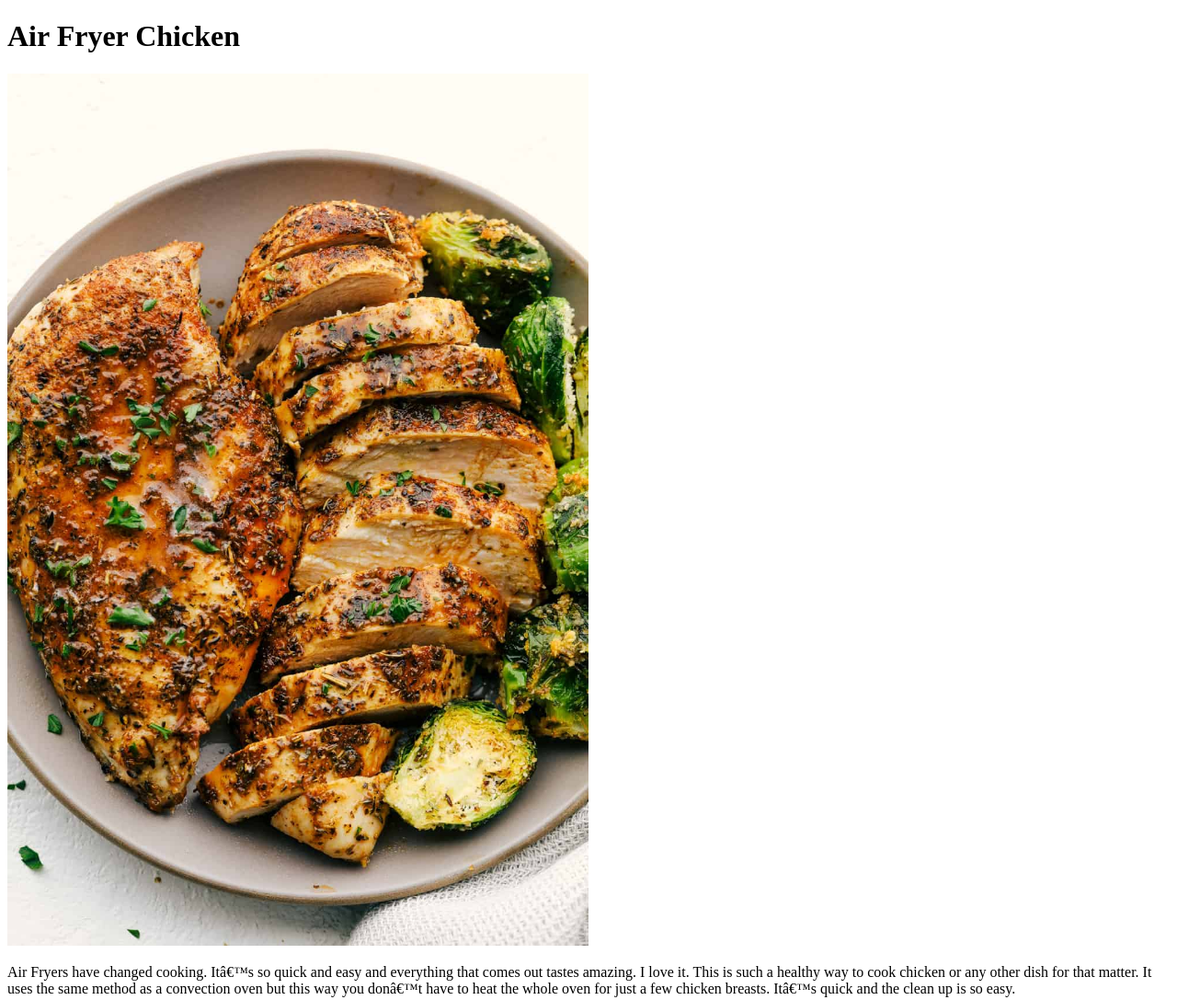
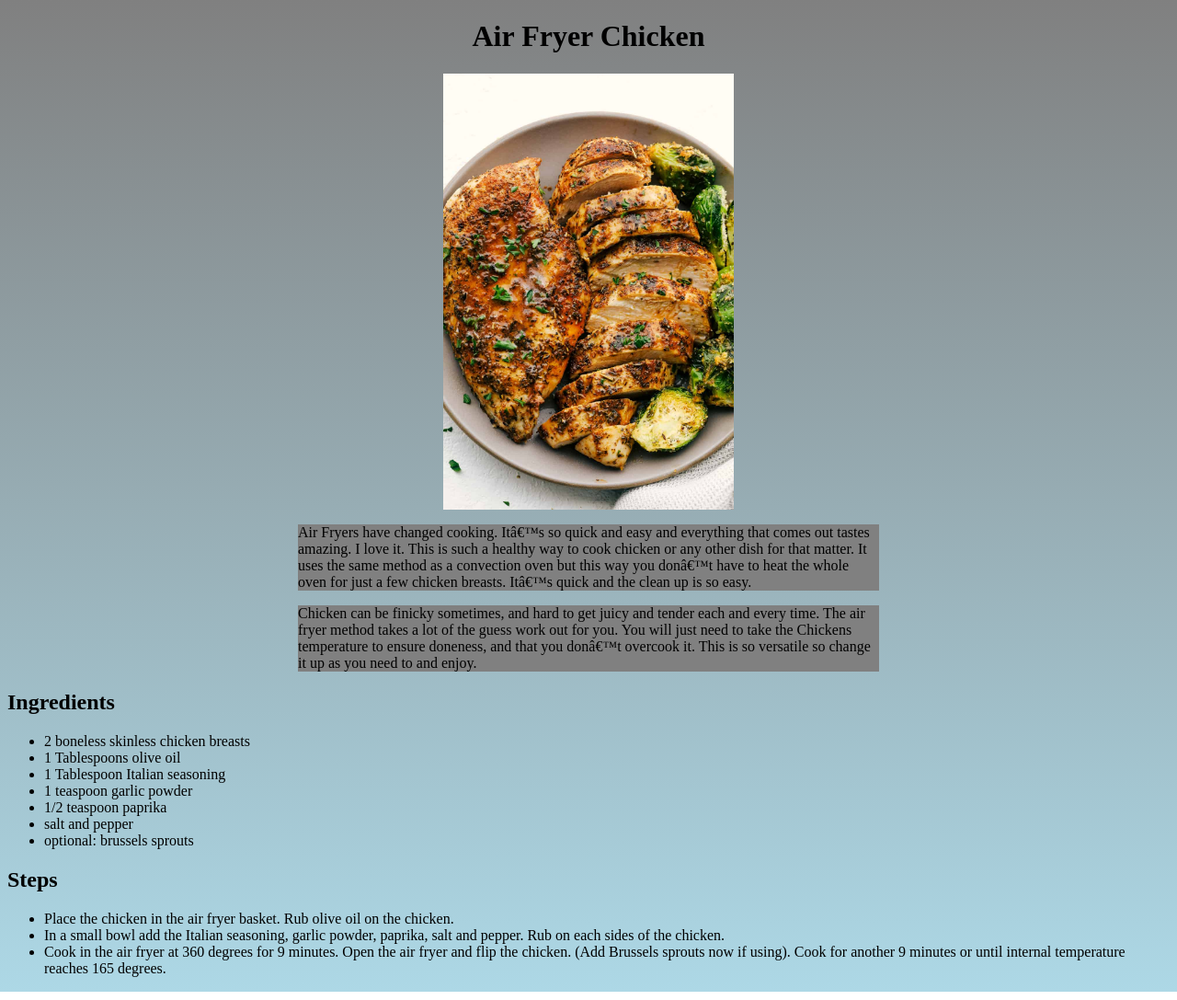
Before and after one commit to WhatupDanz/odin-recipes, a plain HTML site: page recipes/air-fryer-chicken.html in a window 1280 px wide. Shown: the top 1087 px of the page at 92% size. Drawn offline with Linux system fonts and the light colour scheme.

Commit message:
Practice with CSS, background, centering, colors

```diff
--- a/recipes/air-fryer-chicken.html
+++ b/recipes/air-fryer-chicken.html
@@ -3,10 +3,11 @@
     <head>
         <meta charset="utc-8">
         <Title>Air Fryer Chicken Recipe</Title>
+        <link rel="stylesheet" href="../styles.css">
     </head>
 
 <h1>Air Fryer Chicken</h1>
-<img src="../img/air-fryer-chicken.jpg" width="50%" height="50%" alt="Air Fryer Chicken">
+<img class="img" src="../img/air-fryer-chicken.jpg" alt="Air Fryer Chicken">
 
 <body>
     <p>Air Fryers have changed cooking. It’s so quick and easy and everything that comes out tastes amazing. I love it.
--- /dev/null
+++ b/styles.css
@@ -0,0 +1,37 @@
+p {
+
+    background-color: gray;
+    margin-left: 25%;
+    margin-right: 25%;
+
+}
+
+
+.indexlist {
+    width: 20%;
+    height: auto;
+    text-align: center;
+    margin-left: auto;
+    margin-right: auto;
+}
+
+h1 {
+    text-align: center;
+}
+
+img {
+    display: block;
+    text-align: center;
+    border: 15px red;
+    width: 25%;
+    height: 25%;
+    margin-left: auto;
+    margin-right: auto;
+
+}
+
+body {
+background-image: linear-gradient(gray, lightblue);
+
+
+}
```
Also changed, not shown: index.html (+9 -3 lines), recipes/pulledpork.html (+1 -0 lines), recipes/smashpotatoes.html (+5 -0 lines).
